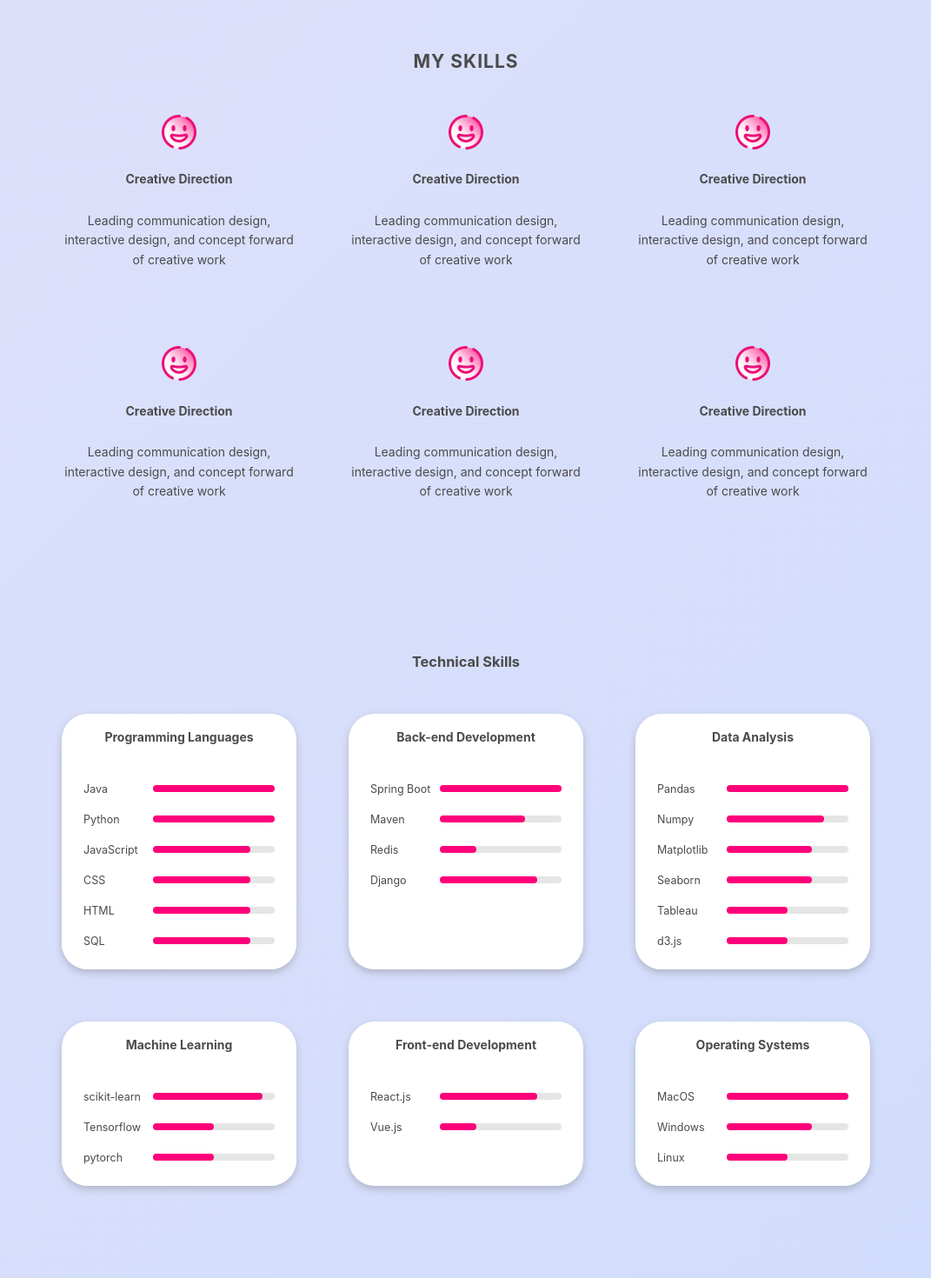
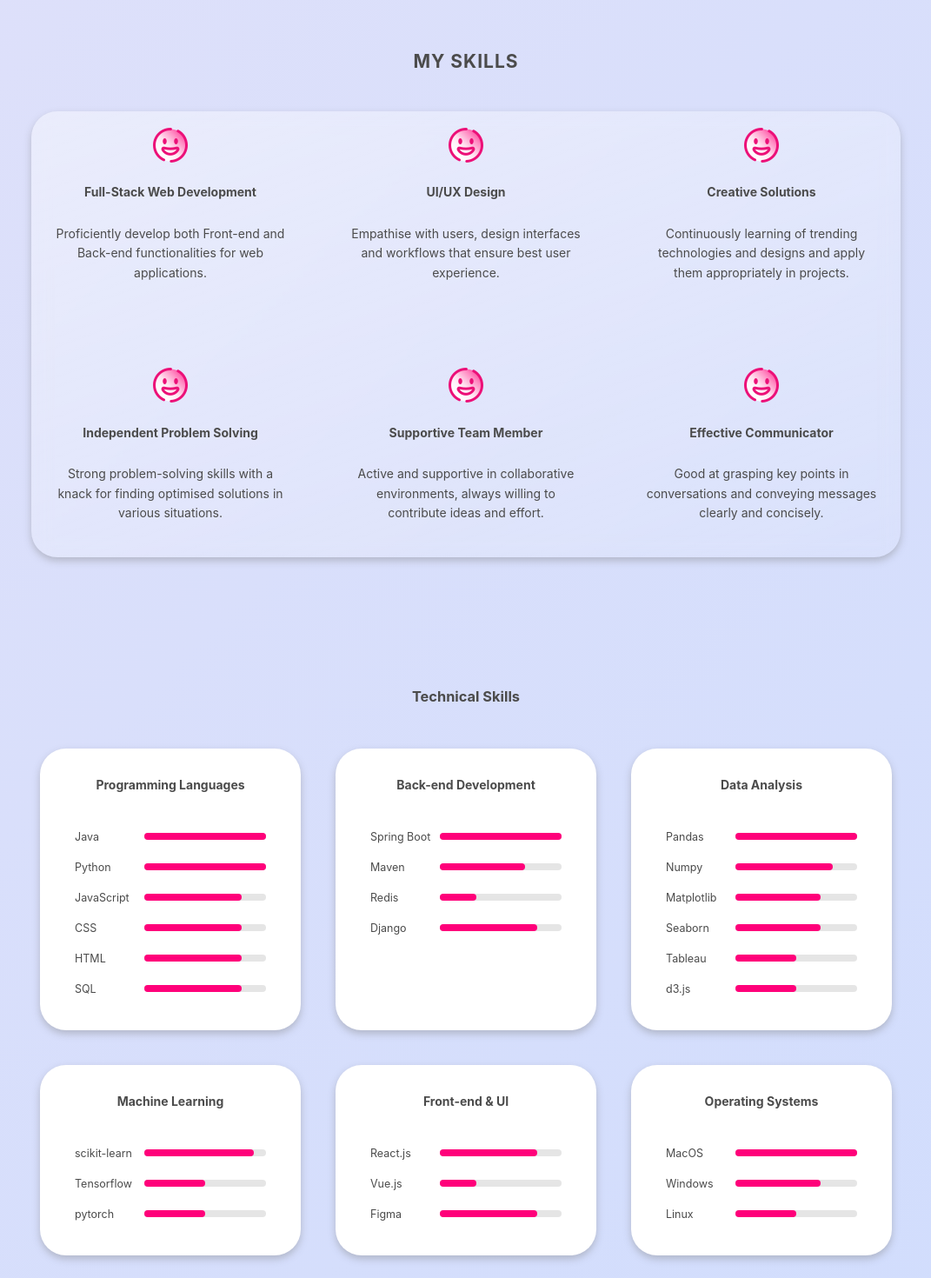
Before and after one commit to zifanwei/my-react-portfolio, a React (Create React App) app: page /#about in a window 1280 px wide. Shown: the part 3600-5070 px from the top of the page at 87% size, without its empty margins (104-1175 px from the left). Built offline with nearby package versions, Linux system fonts and the light colour scheme.

Commit message:
[Added Skills]

```diff
--- a/public/data/hobbies.json
+++ b/public/data/hobbies.json
@@ -46,7 +46,7 @@
     },
     {
         "Title": "Travel",
-        "Description":"In Chinese Traditional Clothing, in Suzhou.",
+        "Description":"In Traditional Chinese Clothing, in Suzhou.",
         "img-url":"8.jpg"
     },
     {
@@ -56,7 +56,7 @@
     },
     {
         "Title": "Game",
-        "Description":"Beat the Moon Lord in Terraria",
+        "Description":"Defeated the Moon Lord in Terraria",
         "img-url":"4.jpg"
     }
 ]
--- a/public/data/resume.json
+++ b/public/data/resume.json
@@ -221,7 +221,7 @@
                 "level": 5
             }
         ],
-        "Front-end Development": [
+        "Front-end & UI": [
             {
                 "name": "React.js",
                 "level": 8
@@ -229,6 +229,10 @@
             {
                 "name": "Vue.js",
                 "level": 3
+            },
+            {
+                "name": "Figma",
+                "level": 8
             }
         ],
         "Operating Systems": [
@@ -248,33 +252,33 @@
     },
     "skillSummary": [
         {
-            "title":"Creative Direction",
-            "description":"Leading communication design, interactive design, and concept forward of creative work",
+            "title":"Full-Stack Web Development",
+            "description":"Proficiently develop both Front-end and Back-end functionalities for web applications.",
             "icon": "/icon/icons8-grinning-face-48.png"
         },
         {
-            "title":"Creative Direction",
-            "description":"Leading communication design, interactive design, and concept forward of creative work",
+            "title":"UI/UX Design",
+            "description":"Empathise with users, design interfaces and workflows that ensure best user experience.",
             "icon": "/icon/icons8-grinning-face-48.png"
         },
         {
-            "title":"Creative Direction",
-            "description":"Leading communication design, interactive design, and concept forward of creative work",
+            "title":"Creative Solutions",
+            "description":"Continuously learning of trending technologies and designs and apply them appropriately in projects.",
             "icon": "/icon/icons8-grinning-face-48.png"
         },
         {
-            "title":"Creative Direction",
-            "description":"Leading communication design, interactive design, and concept forward of creative work",
+            "title":"Independent Problem Solving",
+            "description":"Strong problem-solving skills with a knack for finding optimised solutions in various situations.",
             "icon": "/icon/icons8-grinning-face-48.png"
         },
         {
-            "title":"Creative Direction",
-            "description":"Leading communication design, interactive design, and concept forward of creative work",
+            "title":"Supportive Team Member",
+            "description":"Active and supportive in collaborative environments, always willing to contribute ideas and effort.",
             "icon": "/icon/icons8-grinning-face-48.png"
         },
         {
-            "title":"Creative Direction",
-            "description":"Leading communication design, interactive design, and concept forward of creative work",
+            "title":"Effective Communicator",
+            "description":"Good at grasping key points in conversations and conveying messages clearly and concisely.",
             "icon": "/icon/icons8-grinning-face-48.png"
         }
     ],
--- a/src/components/contact/ContactForm.jsx
+++ b/src/components/contact/ContactForm.jsx
@@ -41,7 +41,7 @@ const ContactForm = () => {
     };
 
     return (
-        <div className="contact-form-container">
+        <div className="contact-form-container card-2">
             <form className='contact-form' onSubmit={sendEmail}>
                 <div className='contact-form-info'>
                     <div className="form-group">
--- a/src/components/skills/Skills.jsx
+++ b/src/components/skills/Skills.jsx
@@ -16,7 +16,7 @@ const Skills = () => {
         <div className="skills-container">
             <div className='skills-sub-container'>
                 <div>
-                    <div className="skills-section">
+                    <div className="skills-section card-2">
                         {skillSummary.map((item, index) => (
                             <div className="skill-summary-item" key={index}>
                                 <img src={process.env.PUBLIC_URL + item.icon}
@@ -49,7 +49,7 @@ const Skills = () => {
 
                 <div>
                     <h3>Language Skills</h3>
-                    <div className="language-skills">
+                    <div className="language-skills card-2">
                         {languageSkills.map((item, index) => (
                             <div className="language-item" key={index}>
                                 <h4>{item.language}</h4>
--- a/src/style/ContactForm.css
+++ b/src/style/ContactForm.css
@@ -1,10 +1,6 @@
 .contact-form-container {
     margin: 0;
     font-size: 17px;
-    border-radius: 30px;
-    background: var(--contact-form-background);
-    backdrop-filter: blur(10px);
-    box-shadow: 0 4px 8px var(--item-box-shadow);
 }
 
 .contact-form {
--- a/src/style/Skills.css
+++ b/src/style/Skills.css
@@ -16,7 +16,7 @@
 .technical-skills,
 .language-skills {
     display: flex;
-    gap: 60px;
+    gap: 40px;
     flex-wrap: wrap;
     justify-content: center;
 }
@@ -29,11 +29,11 @@ h3 {
 .skill-category,
 .language-item {
     width: 270px;
+    padding: 15px;
+
 }
 
 .technical-skill-content {
-    background-color: var(--primary-colour);
-    border-radius: 30px;
     padding: 15px;
 }
 
--- a/src/style/Variables.css
+++ b/src/style/Variables.css
@@ -7,7 +7,6 @@
   --menu-box-shadow: rgba(255, 255, 255, 0.4);
   --item-box-shadow: #76767661;
   --highlight-gray: #afafaf53;
-  --danger: #df1919;
   --disabled: #d7d7d7;
   --photo-overlay: rgba(255, 255, 255, 0.7);
   --tooltip-bg: #f8f8f8d2;
@@ -15,7 +14,6 @@
   --contact-form-background: linear-gradient(160deg, rgba(255, 255, 255, 0.4),rgba(255, 255, 255, 0.1));
 }
 
-/* Dark mode variables */
 @media (prefers-color-scheme: dark) {
   :root {
     --primary-colour: #333333;
@@ -26,7 +24,6 @@
     --menu-box-shadow: rgba(53, 53, 53, 0.4);
     --item-box-shadow: rgba(0, 0, 0, 0.4);
     --highlight-gray: #e5e5e574;
-    --danger: #ff7373;
     --disabled: #606060;
     --photo-overlay: rgba(49, 46, 46, 0.7);
     --tooltip-bg: rgba(0, 0, 0, 0.725);
--- a/src/style/index.css
+++ b/src/style/index.css
@@ -45,6 +45,13 @@ h2 {
   box-shadow: 0 4px 8px var(--item-box-shadow);
 }
 
+.card-2 {
+  border-radius: 30px;
+  background: var(--contact-form-background);
+  backdrop-filter: blur(10px);
+  box-shadow: 0 4px 8px var(--item-box-shadow);
+}
+
 .img-icon {
   width: 20px;
   height: 20px;
```
